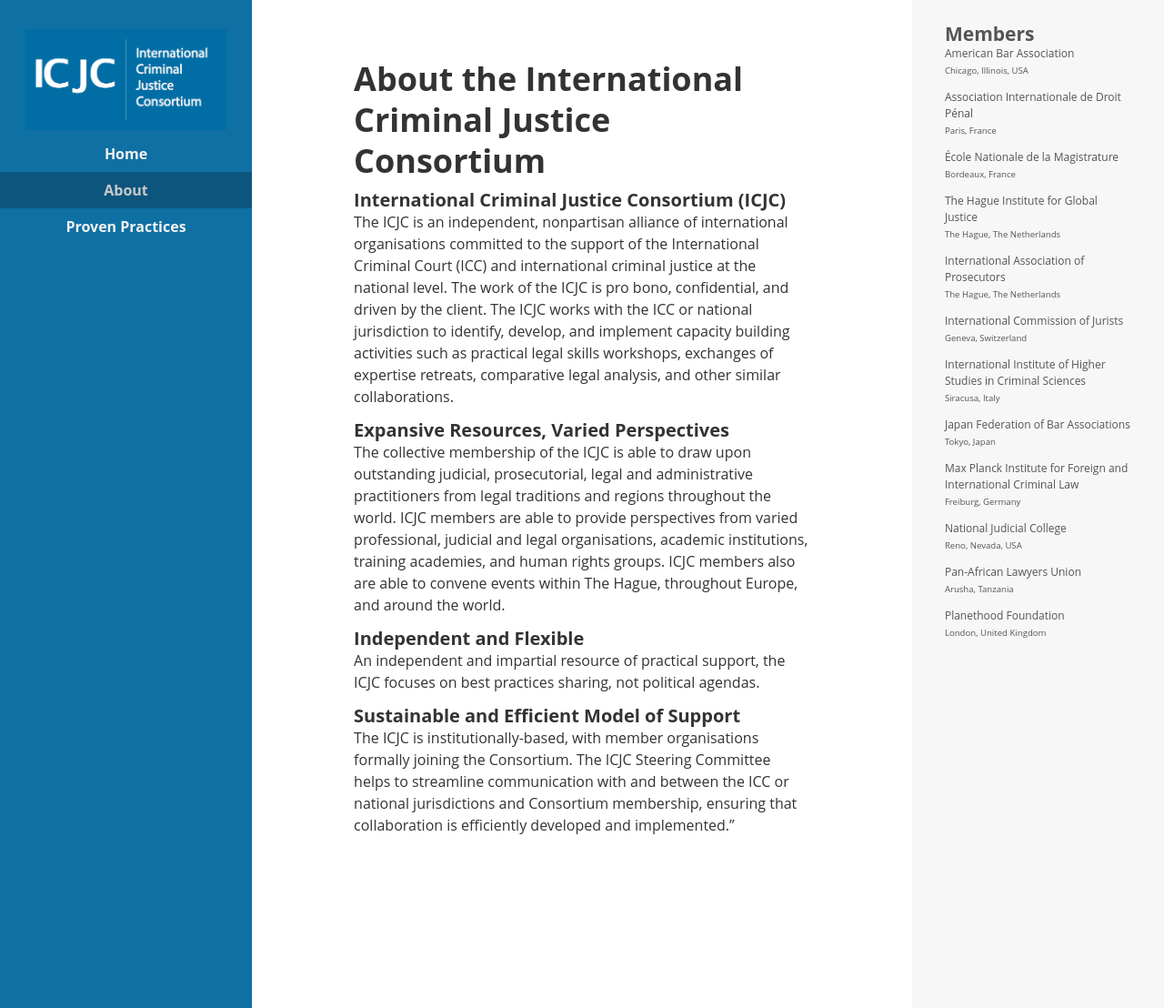
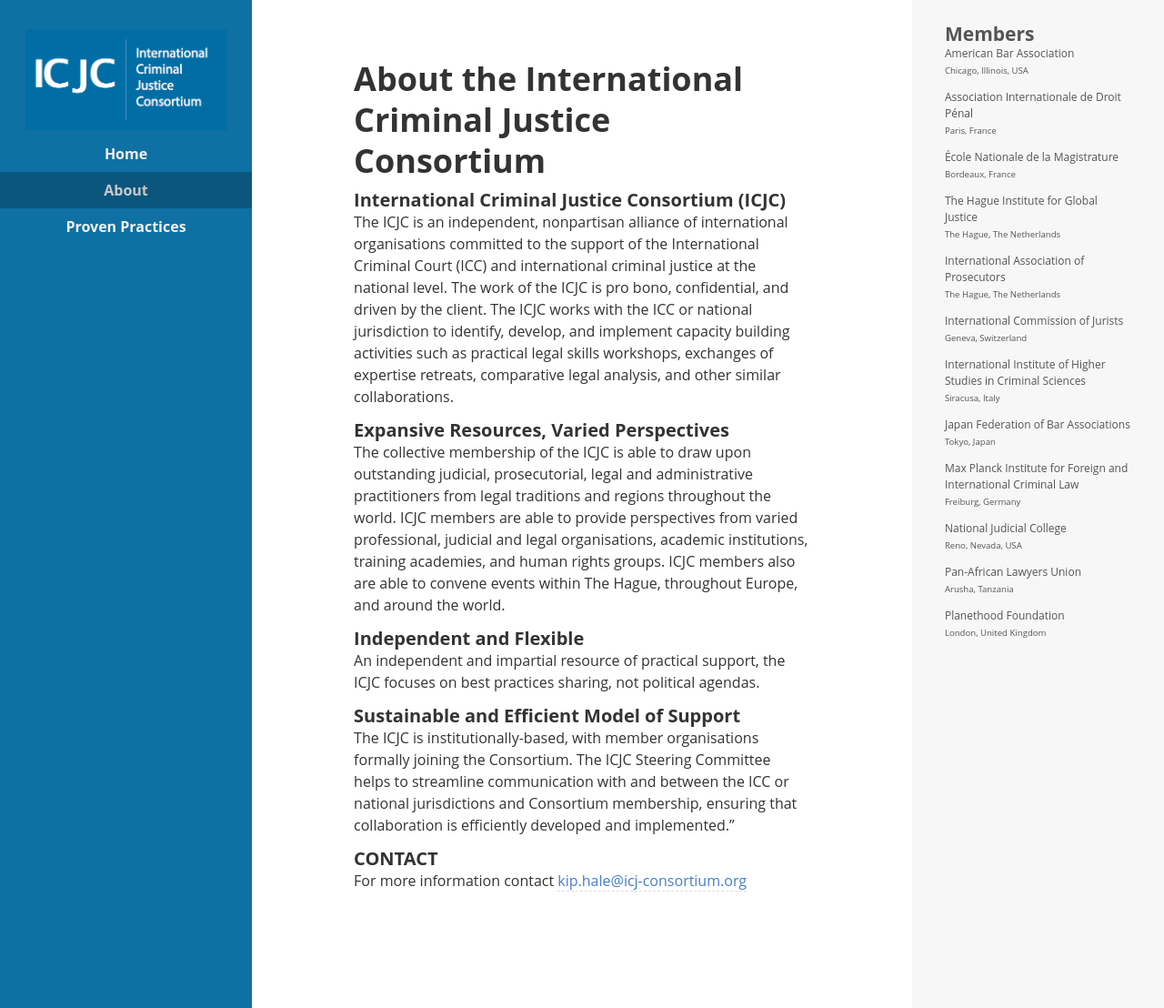
Before and after one commit to ehbrandon/icj-consortium.org, a Jekyll site: the page built from src/about.md, in a window 1280 px wide and 1108 px high. Shown: the whole window at 91% size. Built offline with Jekyll 4.4.1, drawn with Linux system fonts in a browser that asks for light colours.

Commit message:
add contact email

```diff
--- a/src/about.md
+++ b/src/about.md
@@ -5,13 +5,21 @@
 ---
 
 ##### International Criminal Justice Consortium (ICJC)
+
 The ICJC is an independent, nonpartisan alliance of international organisations committed to the support of the International Criminal Court (ICC) and international criminal justice at the national level. The work of the ICJC is pro bono, confidential, and driven by the client. The ICJC works with the ICC or national jurisdiction to identify, develop, and implement capacity building activities such as practical legal skills workshops, exchanges of expertise retreats, comparative legal analysis, and other similar collaborations.
 
 ##### Expansive Resources, Varied Perspectives
+
 The collective membership of the ICJC is able to draw upon outstanding judicial, prosecutorial, legal and administrative practitioners from legal traditions and regions throughout the world. ICJC members are able to provide perspectives from varied professional, judicial and legal organisations, academic institutions, training academies, and human rights groups. ICJC members also are able to convene events within The Hague, throughout Europe, and around the world.
 
 ##### Independent and Flexible
+
 An independent and impartial resource of practical support, the ICJC focuses on best practices sharing, not political agendas.
 
 ##### Sustainable and Efficient Model of Support
+
 The ICJC is institutionally-based, with member organisations formally joining the Consortium. The ICJC Steering Committee helps to streamline communication with and between the ICC or national jurisdictions and Consortium membership, ensuring that collaboration is efficiently developed and implemented."
+
+##### CONTACT
+
+For more information contact <kip.hale@icj-consortium.org>
```
